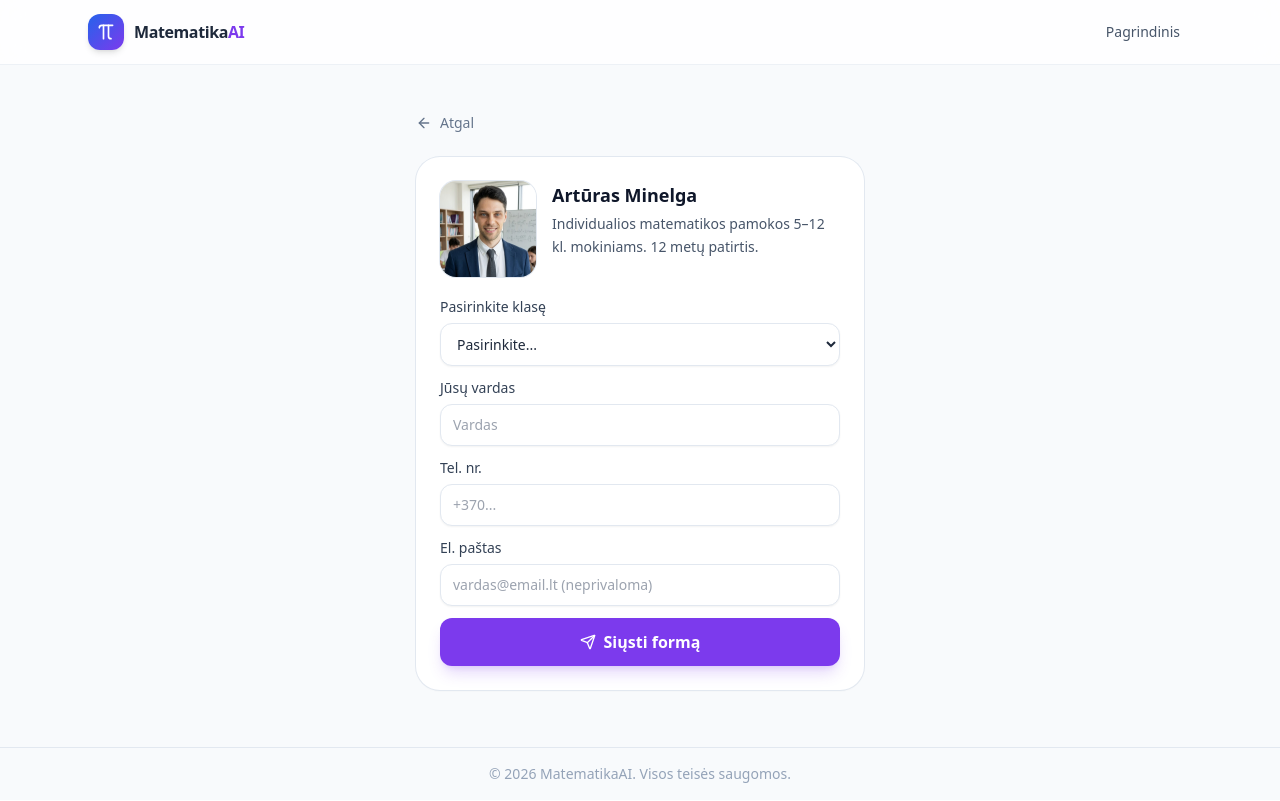
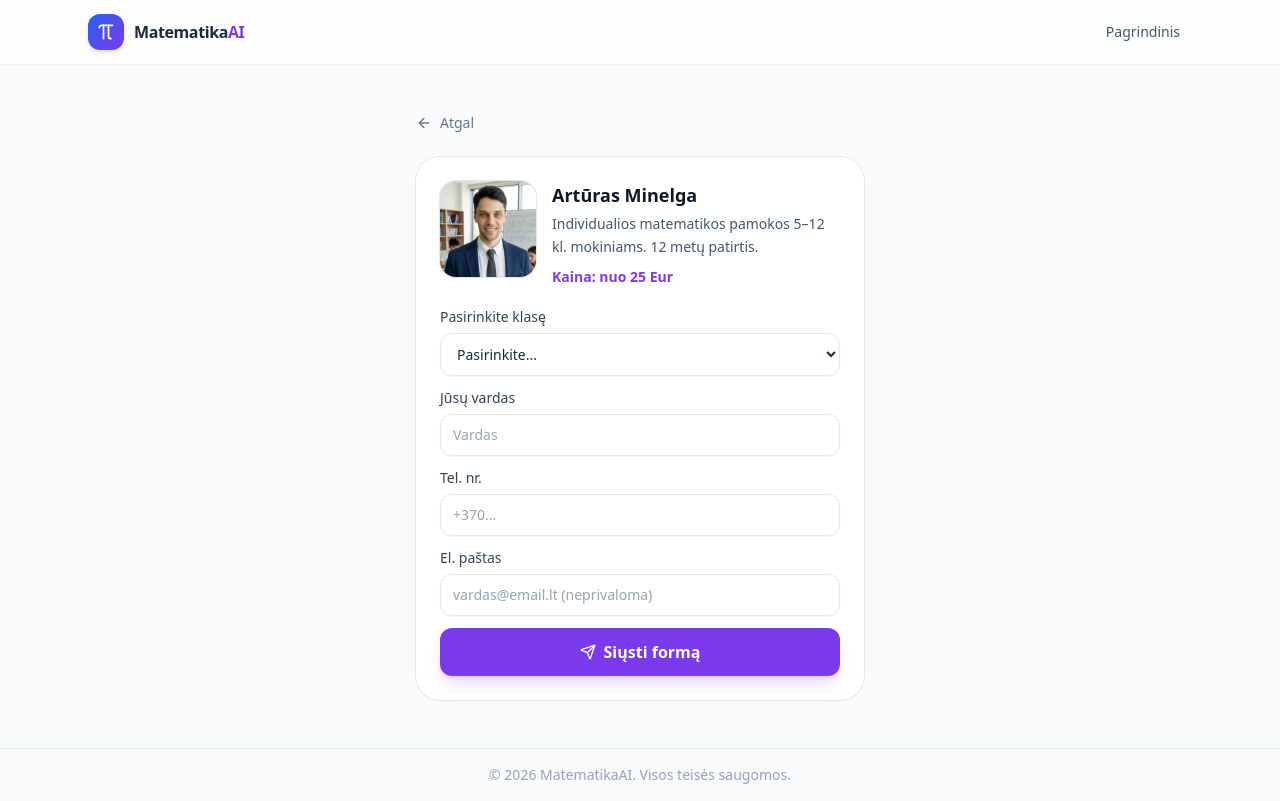
Before and after one commit to aminelga-ship-it/MatematikaAI, a React (Vite) app: page /korepetitoriai/uzklausa in a window 1280 px wide. Built offline with nearby package versions, Linux system fonts and the light colour scheme.

Commit message:
pridėta kaina

```diff
--- a/src/components/TutorInquiryForm.tsx
+++ b/src/components/TutorInquiryForm.tsx
@@ -104,6 +104,9 @@ export default function TutorInquiryForm() {
             <div>
               <h1 className="text-lg font-bold text-slate-900">{tutor.name}</h1>
               <p className="mt-1 text-sm text-slate-600 leading-relaxed">{tutor.shortDescription}</p>
+              <p className="mt-2 text-sm font-semibold text-violet-600">
+                Kaina: {tutor.price.charAt(0).toLowerCase() + tutor.price.slice(1)}
+              </p>
             </div>
           </div>
 
```
